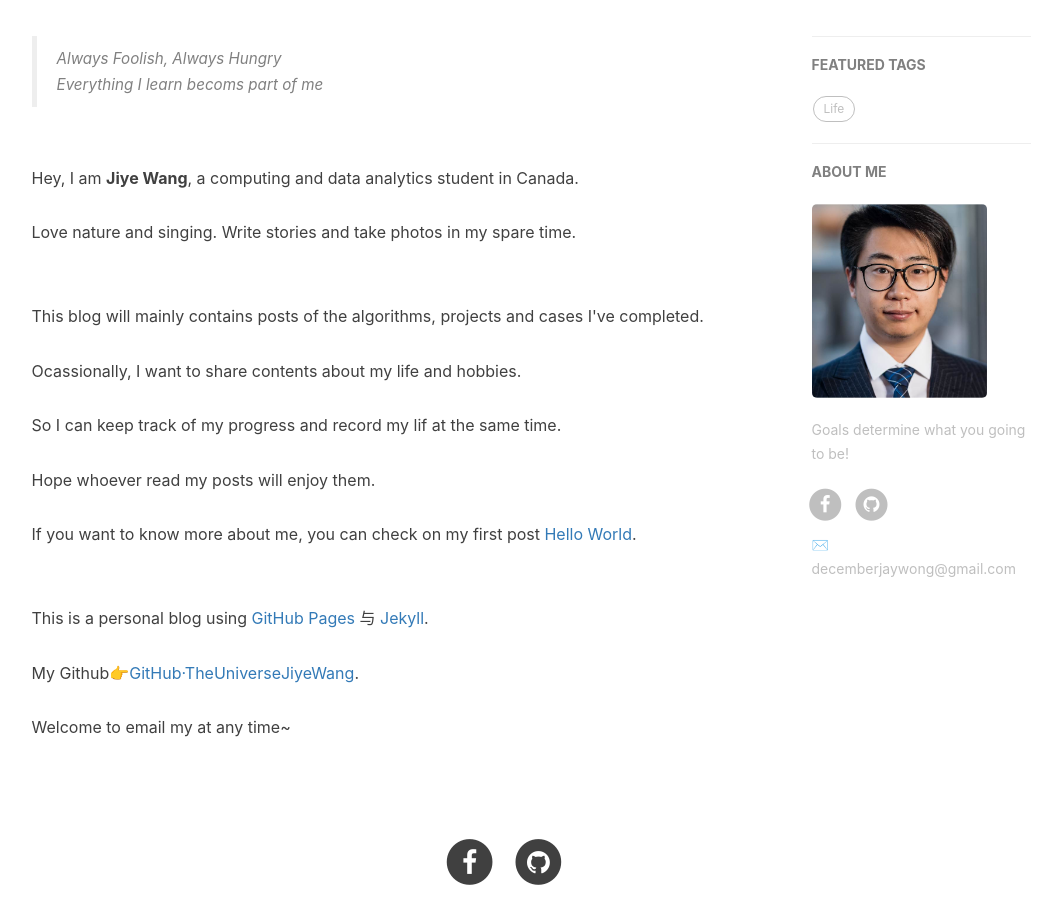
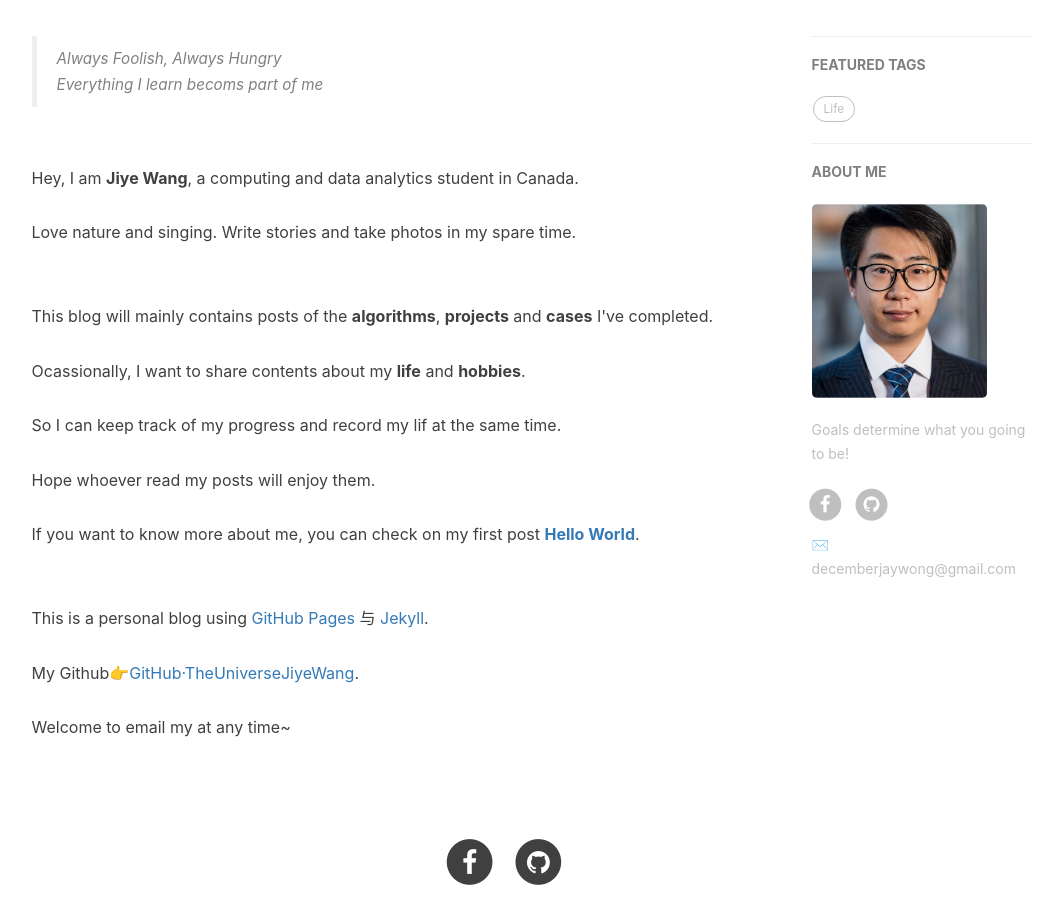
Before and after one commit to TheUniverseJiyeWang/TheUniverseJiyeWang.github.io, a Jekyll site: the page built from about.html, in a window 1280 px wide, cut to the strip 422-1322 px from the top of the page. Shown: the whole strip, without its empty margins (136-1198 px from the left). Built offline with Jekyll 4.4.1, drawn with Linux system fonts in a browser that asks for light colours; nearby versions of some CDN libraries; comment, search, counter and statistics services are not loaded.

```diff
--- a/about.html
+++ b/about.html
@@ -22,11 +22,11 @@ header-img: "img/post-bg-rwd.jpg"
     	<br>Love nature and singing. Write stories and take photos in my spare time.</br>
     </p>
 
-    <p><br>This blog will mainly contains posts of the algorithms, projects and cases I've completed.</br>
-    <br>Ocassionally, I want to share contents about my life and hobbies.</br>
+    <p><br>This blog will mainly contains posts of the <strong>algorithms</strong>, <strong>projects</strong> and <strong>cases</strong> I've completed.</br>
+    <br>Ocassionally, I want to share contents about my <strong>life</strong> and <strong>hobbies</strong>.</br>
     <br>So I can keep track of my progress and record my lif at the same time.</br>
     <br>Hope whoever read my posts will enjoy them.</br>
-    <br>If you want to know more about me, you can check on my first post <a href="https://theuniversejiyewang.github.io/2020/02/23/Hello_World/">Hello World</a>.</br>
+    <br>If you want to know more about me, you can check on my first post <a href="https://theuniversejiyewang.github.io/2020/02/23/Hello_World/"><strong>Hello World</strong></a>.</br>
     </p>
 
     <p><br>This is a personal blog using <a href="https://pages.github.com/">GitHub Pages</a> 与 <a href="http://jekyll.com.cn/">Jekyll</a>.</br>
```
